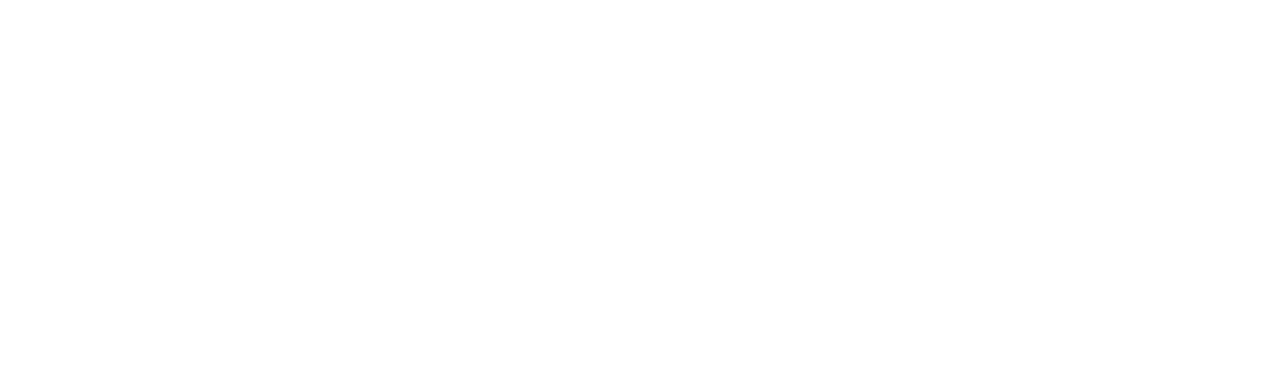
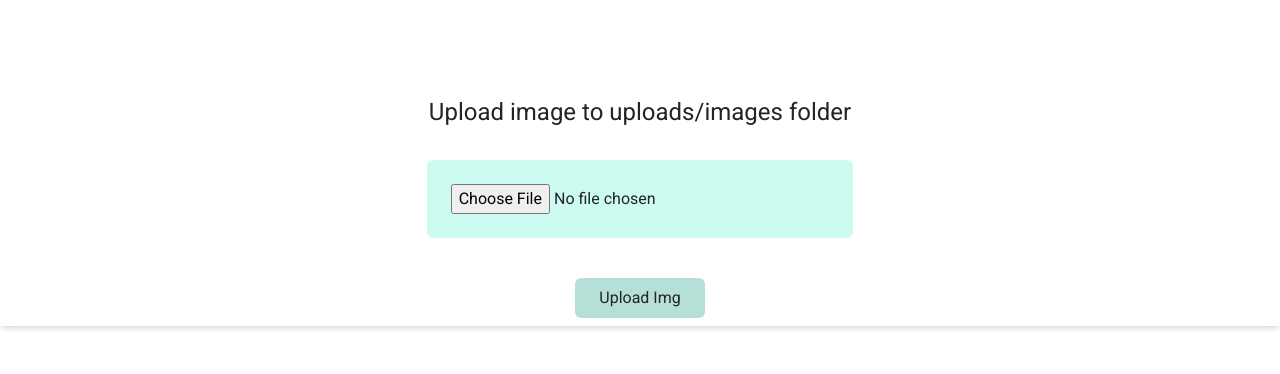
Before and after one commit to wspawned/nextjs-bootstrap-playground, a Next.js app: page /upload-image in a window 1280 px wide. Before the commit this address had no page. Shown: the top 374 px of the page. Built offline with nearby package versions, Linux system fonts and the light colour scheme.

Commit message:
upload img with FormData

```diff
--- /dev/null
+++ b/pages/api/uploadImage.js
@@ -0,0 +1,25 @@
+import path from 'path';
+const fs = require('fs');
+const fsPromise = require('fs/promises');
+
+const uploadImage = (req,res) => {
+  // const formData = req.body;
+  // const img = req.data.get("myImage");
+  console.log(req)
+
+}
+
+const handler = async(req, res) => {
+  if (req.method === 'POST') {
+    // try {
+    //   fsPromise.readdir(path.join(process.cwd() +  "/public", "/uploads" ));
+    // } catch (error) {
+    //   fsPromise.mkdir(path.join(process.cwd() +  "/public", "/uploads" ));
+    // }
+    uploadImage(req, res);
+  } else {
+    res.status(405).json({ message: 'Method not allowed' });
+  }
+};
+
+export default handler;
--- a/pages/show-image.js
+++ b/pages/show-image.js
@@ -1,28 +1,13 @@
-import axios from "axios";
 import Image from "next/image";
+import Link from "next/link";
+import { useRouter } from "next/router";
 import { useState } from "react";
 
 const ShowImage = () => {
   const [imgOpen, setImgOpen] = useState(false);
   const toggleImage = () => { setImgOpen(!imgOpen) }
-  const [img, setImg] = useState("")
 
-  // const getImage = async (name) => {
-  //   await axios.get("/api/getImage",
-  //     {
-  //       params: {
-  //         name: name,
-  //       }
-  //     }
-  //   ).then((res) => {
-  //     // setImg(res.data);
-  //     const imgString = res.data;
-  //     // const imgToBlob = imgString.blob();
-  //     // console.log(imgString)
-  //   }).catch((err) => {
-  //     console.log(err)
-  //   })
-  // }
+  const router = useRouter();
 
   const images = [
     {
@@ -55,34 +40,29 @@
     <div className="flex flex-col w-screen h-screen align-center pt-24 ">
       <p className="text-center text-2xl">Read some image files from folder</p>
       <p className="text-center text-xl">and show it to me</p>
+      <div className="flex flex-row bg-[#B6E0D7] w-full justify-center gap-12 p-2 " >
         <button
           className="bg-teal-100 rounded p-2 px-4"
-        onClick={async() => {
-          // await getImage("scott.png");
+          onClick={async () => {
             toggleImage();
-          // setImg("10365854_802991556406201_4020911227129465805_n.jpg")
           }}
         >
-        See Images
+          Show Images
         </button>
+        <button
+          className="bg-teal-100 rounded p-2 px-4"
+        >
+          <Link href="/upload-image" target='_blank' >
+            Upload Images
+          </Link>
+        </button>
+      </div>
 
       {imgOpen ? (
         <div className="flex flex-col w-full grow justify-center align-center bg-[#B6E0D7]">
-
-
-          {/* <img
-          src={`/api/getImage?name=${img}`}
-          /> */}
-
           <ImageCarousel images={images} />
-
-          {/* <div
-            className={`h-1/2 w-full
-            bg-[url(/api/getImage?name=${img})] bg-contain bg-origin-content bg-no-repeat bg-right`}
-          ></div> */}
         </div>
       ) : null}
-
     </div>
   );
 };
@@ -101,12 +81,6 @@
             className="w-full h-full object-center object-cover absolute"
             fill
             />
-
-            {/* <img
-              src={`/api/getImage?name=${image.src}`}
-              alt={image.alt}
-              width="250px"
-            /> */}
           </div>
         );})
       }
--- /dev/null
+++ b/pages/upload-image.js
@@ -0,0 +1,63 @@
+import axios from "axios";
+import { useState } from "react";
+
+const UploadImage = () => {
+  const [imgFile, setImgFile] = useState(null);
+  const [image, setImage] = useState(null);
+
+  const handleUpload = async () => {
+    if(!imgFile) return
+    const formData = new FormData();
+    formData.append("myImage",imgFile);
+    await axios({
+      method: "post",
+      url: "/api/uploadImage",
+      data: formData,
+      headers: { "Content-Type": "multipart/form-data" },
+    })
+    // console.log(formData.get("myImage"))
+
+    // .post("/api/uploadImage", data={formData})
+  }
+
+  return (
+    <div className="flex flex-col w-screen h-screen align-center pt-24 gap-8 ">
+      <p className="text-center text-2xl">Upload image to uploads/images folder</p>
+      {/* <p className="text-center text-xl">and show it to me</p> */}
+
+      <div className="flex flex-col w-1/3 p-6 bg-teal-100 mx-auto rounded " >
+        <input type="file" id="file-upload"
+        onChange={(e) => {
+          if(e.target.files && e.target.files[0]) {
+            const file = e.target.files[0];
+            setImgFile(file);
+          }
+        }}
+        />
+      </div>
+
+      <div className="flex flex-row white shadow-md w-full justify-center gap-12 p-2 " >
+        <button
+          className="bg-[#B6E0D7] rounded p-2 px-4"
+          onClick={() => {handleUpload()}}
+        >
+          Upload Img
+        </button>
+      </div>
+
+      {
+        imgFile ?
+        <div>
+          <p> name: {imgFile.name} </p>
+          <p> type: {imgFile.type} </p>
+          <p> size: {imgFile.size} </p>
+        </div>
+        :
+        null
+      }
+
+    </div>
+  );
+}
+
+export default UploadImage;
```
Lines whose indentation alone changed are shown as unchanged.
